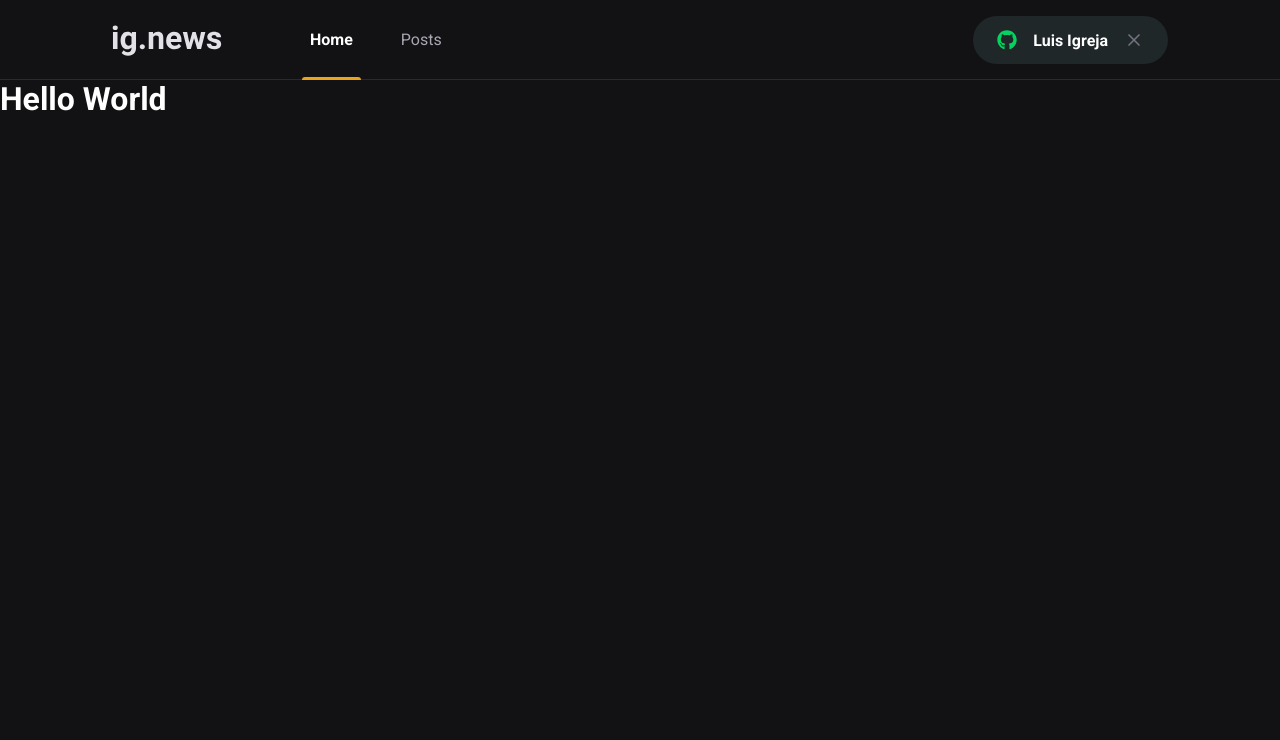
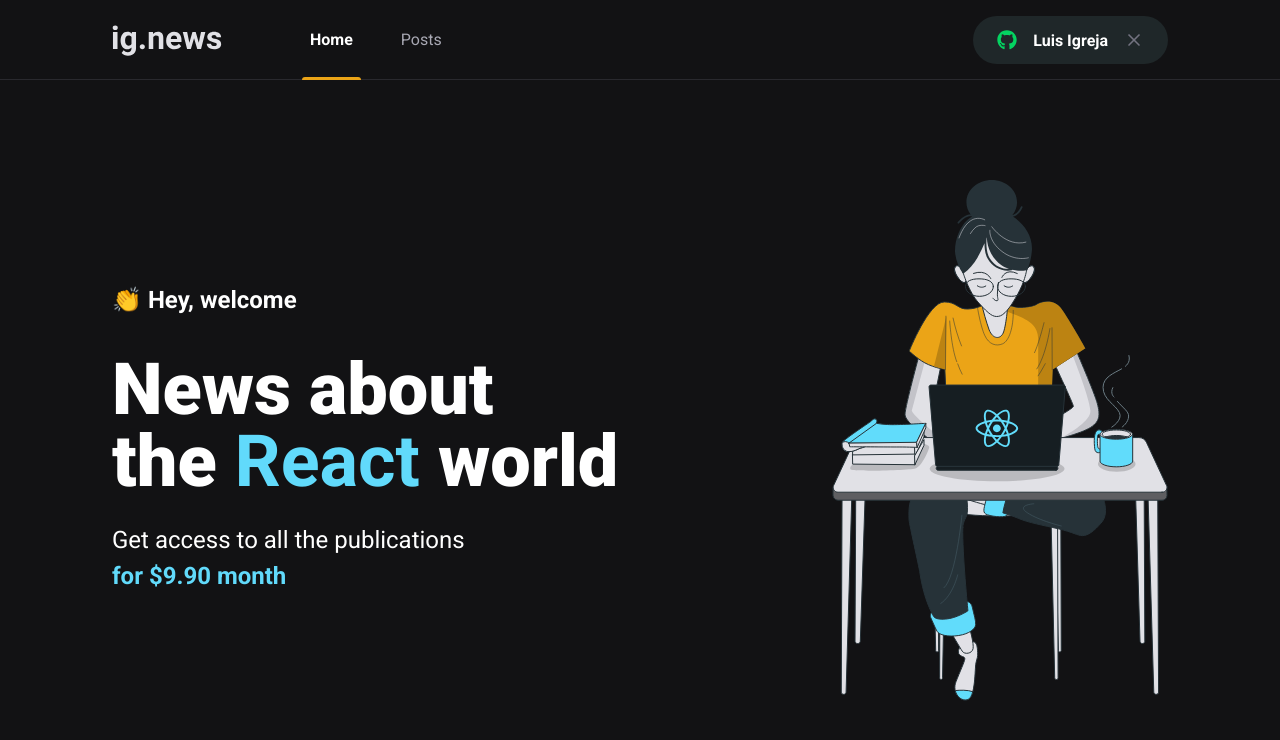
Before and after one commit to lfsigreja/ignite-reactjs-ignews, a Next.js app: page / in a window 1280 px wide. Shown: the top 740 px of the page. Built offline with nearby package versions, Linux system fonts and the light colour scheme.

Commit message:
Home done

```diff
--- /dev/null
+++ b/src/components/SubscribeButton/index.tsx
@@ -0,0 +1,3 @@
+export function SubscribeButton() {
+
+}
--- /dev/null
+++ b/src/pages/home.module.scss
@@ -0,0 +1,44 @@
+.contentContainer {
+    max-width: 1120px;
+    margin: 0 auto;
+    padding: 0 2rem;
+    height: calc(100vh - 5rem);
+
+    display: flex;
+    align-items: center;
+    justify-content: space-between;
+}
+
+.hero {
+    max-width: 600px;
+
+    span {
+        font-size: 1.5rem;
+        color: var(--white);
+        font-weight: bold;
+    }
+
+    h1 {
+        font-size: 4.5rem;
+        line-height: 4.5rem;
+        font-weight: 900;
+        margin-top: 2.5rem;
+
+        span {
+            font-size: 4.5rem;
+            color: var(--cyan-500);
+        }
+    }
+
+    p {
+        font-size: 1.5rem;
+        line-height: 2.25rem;
+        font-weight: normal;
+        margin-top: 1.5rem;
+
+        span {
+            color: var(--cyan-500);
+        }
+    }
+
+}
--- a/src/pages/index.tsx
+++ b/src/pages/index.tsx
@@ -1,12 +1,27 @@
 import Head from 'next/head'
+
+import styles from './home.module.scss'
 
 export default function Home() {
   return (
     <>
       <Head>
-        <title>Inicio | ignews</title>
+        <title>Home | ignews</title>
       </Head>
-      <h1>Hello World</h1>
+      <main className={styles.contentContainer}>
+        <section className={styles.hero}>
+          <span>👏 Hey, welcome</span>
+          <h1> News about <br/>the <span>React</span> world </h1>
+          <p>
+            Get access to all the publications
+            <br />
+            <span>
+              for $9.90 month
+            </span>
+          </p>
+        </section>
+        <img src="/assets/images/avatar.svg" alt="Girl coding" />
+      </main>
     </>
   )
 }
```
Also changed, not shown: src/components/SubscribeButton/styles.module.scss (added).
